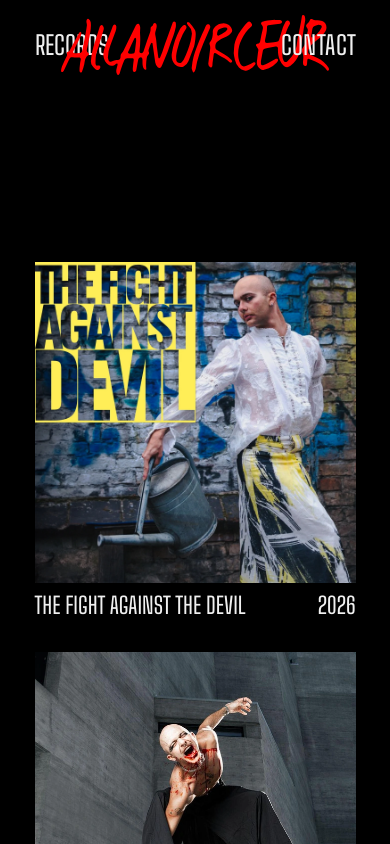
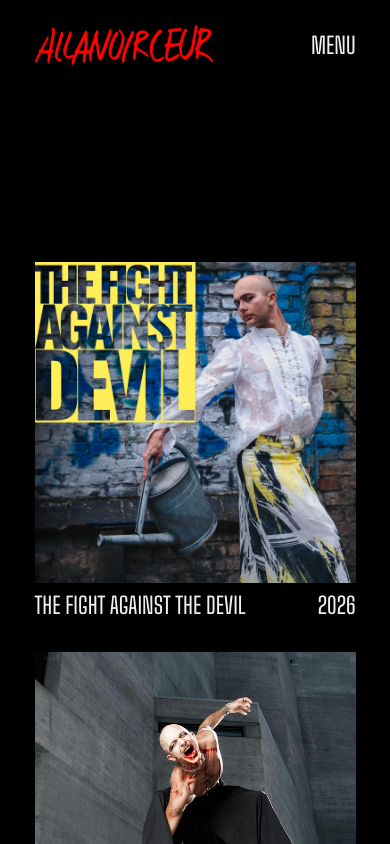
Before and after one commit to Kynsae/allanoirceur, an Angular app: page /records in a window 390 px wide. Shown: the top 844 px of the page. Built offline with nearby package versions, Linux system fonts and the light colour scheme.

Commit message:
better responsive

```diff
--- a/src/app/features/page-loader/page-loader.scss
+++ b/src/app/features/page-loader/page-loader.scss
@@ -46,6 +46,14 @@
     }
 }
 
+@media (max-width: 690px) {
+    .loaded {
+        .loader {
+            animation: 0.7s logo-disappear-mobile ease-in-out forwards;
+        }
+    }
+}
+
 @keyframes logo-disappear {
     90% {
         top: 45px;
@@ -58,6 +66,28 @@
     100% {
         opacity: 0;
         top: 45px;
+        pointer-events: none;
+    }
+}
+
+@keyframes logo-disappear-mobile {
+    90% {
+        height: 40px;
+        top: 45px;
+        left: var(--space-lg);
+        transform: translate(0, -50%);
+    }
+
+    99% {
+        opacity: 1;
+    }
+
+    100% {
+        opacity: 0;
+        height: 40px;
+        top: 45px;
+        left: var(--space-lg);
+        transform: translate(0, -50%);
         pointer-events: none;
     }
 }
--- a/src/app/shared/components/navbar/navbar.html
+++ b/src/app/shared/components/navbar/navbar.html
@@ -1,17 +1,39 @@
 <div class="container">
-    <nav routerLink="/records">
+    <nav class="desktop-nav" routerLink="/records">
         <app-text-hover-slide
             text="RECORDS"
             [underline]="false"
         ></app-text-hover-slide>
     </nav>
 
-    <img [style.height.px]="lerp(60, 40, 1, 0.4)" routerLink="/" class="logo-img" src="icons/logo.svg" alt="Home">
+    <img [style.height.px]="lerp(60, 40, 1, 0.4)" routerLink="/" class="logo-img desktop-logo" src="icons/logo.svg" alt="Home">
+    <img routerLink="/" class="logo-img mobile-logo" src="icons/logo.svg" alt="Home">
 
-    <nav routerLink="contact">
+    <nav class="desktop-nav" routerLink="contact">
         <app-text-hover-slide
             text="CONTACT"
             [underline]="false"
         ></app-text-hover-slide>
     </nav>
+
+    <div [class.mobile-menu-open]="showMobileContainer()" (click)="openMobileContainer()" class="mobile-menu">
+        <p class="real">MENU</p>
+        <p class="ghost">CLOSE</p>
+    </div>
 </div>
+
+<div [class.show-mobile-container]="showMobileContainer()" class="mobile-container">
+    <div class="routes-list">
+        <nav class="mobile-nav" routerLink="" (click)="closeMobileContainer()">
+            <p>HOME</p>
+        </nav>
+
+        <nav class="mobile-nav" routerLink="records" (click)="closeMobileContainer()">
+            <p style="transition-delay: 0.1s">RECORDS</p>
+        </nav>
+
+        <nav class="mobile-nav" >
+            <p style="transition-delay: 0.2s">CONTACT</p>
+        </nav>
+    </div>
+</div>
--- a/src/app/shared/components/navbar/navbar.scss
+++ b/src/app/shared/components/navbar/navbar.scss
@@ -30,3 +30,107 @@ nav {
     cursor: pointer;
     font-size: 26px;
 }
+
+// MOBILE
+
+.mobile-logo {
+    display: none;
+    height: 40px;
+    left: var(--space-lg);
+    transform: none;
+
+    &:hover {
+        transform: none;
+    }
+}
+
+.mobile-menu {
+    position: relative;
+    margin-left: auto;
+    overflow: hidden;
+    display: none;
+
+    * {
+        transition: all 0.3s ease-in-out;
+    }
+
+    .ghost {
+        position: absolute;
+    }
+}
+
+.mobile-menu-open {
+    .real {
+        transform: translateY(-100%);
+    }
+
+    .ghost {
+        transform: translateY(-100%);
+    }
+}
+
+.mobile-container {
+    position: fixed;
+    left: 0;
+    bottom: 0;
+    width: 100vw;
+    height: 100vh;
+    background: black;
+    background: linear-gradient(0deg, rgba(166, 0, 0, 1) 0%, rgba(0, 0, 0, 1) 80%);
+    z-index: 2;
+
+    opacity: 0;
+    transition: opacity 0.3s ease-in-out;
+
+    display: none;
+    align-items: center;
+    justify-content: center;
+
+    .routes-list {
+        text-align: center;
+        display: flex;
+        flex-direction: column;
+        gap: var(--space-lg);
+    }
+}
+
+.mobile-nav {
+    overflow: hidden;
+
+    p {
+        transition: transform 0.4s ease-in-out;
+        transform: translateY(100%);
+    }
+}
+
+.show-mobile-container {
+    opacity: 1;
+
+    .mobile-nav {
+        p {
+            transform: translateY(0);
+        }
+    }
+}
+
+@media (max-width: 690px) {
+    .desktop-nav {
+        display: none;
+    }
+
+    .desktop-logo {
+        display: none;
+    }
+
+    .mobile-logo {
+        display: block;
+    }
+
+    .mobile-container {
+        display: flex;
+    }
+
+    .mobile-menu {
+        display: block;
+    }
+}
--- a/src/app/shared/components/navbar/navbar.ts
+++ b/src/app/shared/components/navbar/navbar.ts
@@ -1,7 +1,8 @@
-import { Component, inject } from '@angular/core';
-import { RouterLink } from '@angular/router';
+import { Component, inject, signal } from '@angular/core';
+import { takeUntilDestroyed } from '@angular/core/rxjs-interop';
+import { Event, NavigationStart, Router, RouterLink } from '@angular/router';
+import { filter } from 'rxjs';
 import { TextHoverSlide } from '../text-hover-slide/text-hover-slide';
-import { NgStyle } from "../../../../../node_modules/@angular/common/types/_common_module-chunk";
 import { Parallax } from '../../../core/services/parallax';
 import { ScrollManager } from '../../../core/services/scroll-manager';
 
@@ -17,6 +18,18 @@ import { ScrollManager } from '../../../core/services/scroll-manager';
 export class Navbar {
   private readonly parallax = inject(Parallax);
   private readonly scrollManager = inject(ScrollManager);
+  private readonly router = inject(Router);
+
+  public readonly showMobileContainer = signal<boolean>(false);
+
+  constructor() {
+    this.router.events.pipe(
+      filter((event: Event) => event instanceof NavigationStart),
+      takeUntilDestroyed()
+    ).subscribe(() => {
+      this.closeMobileContainer();
+    });
+  }
 
   public lerp(
     rangeStart: number,
@@ -34,4 +47,12 @@ export class Navbar {
       easingType
     );
   }
+
+  public openMobileContainer(): void {
+    this.showMobileContainer.set(!this.showMobileContainer());
+  }
+
+  public closeMobileContainer(): void {
+    this.showMobileContainer.set(false);
+  }
 }
```
